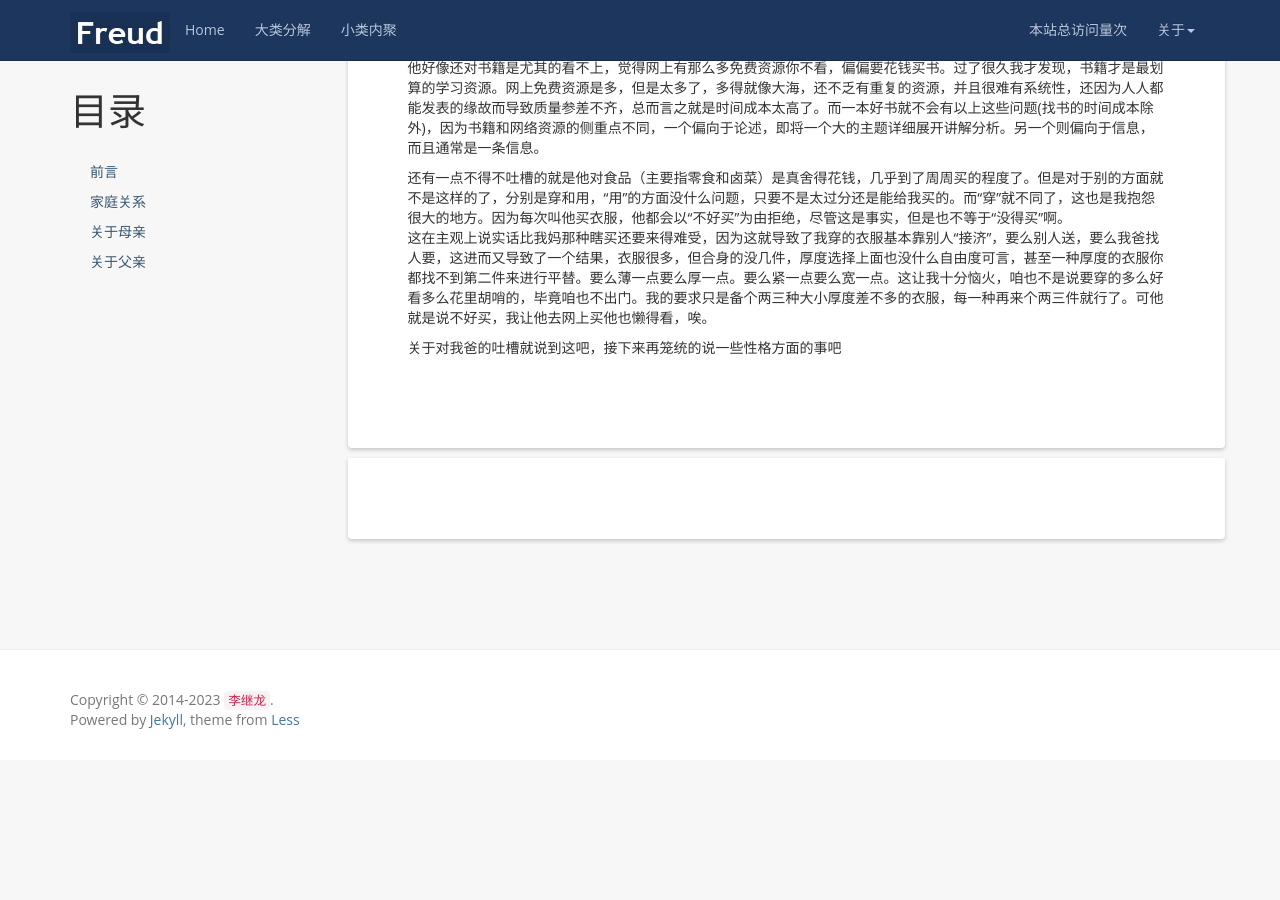
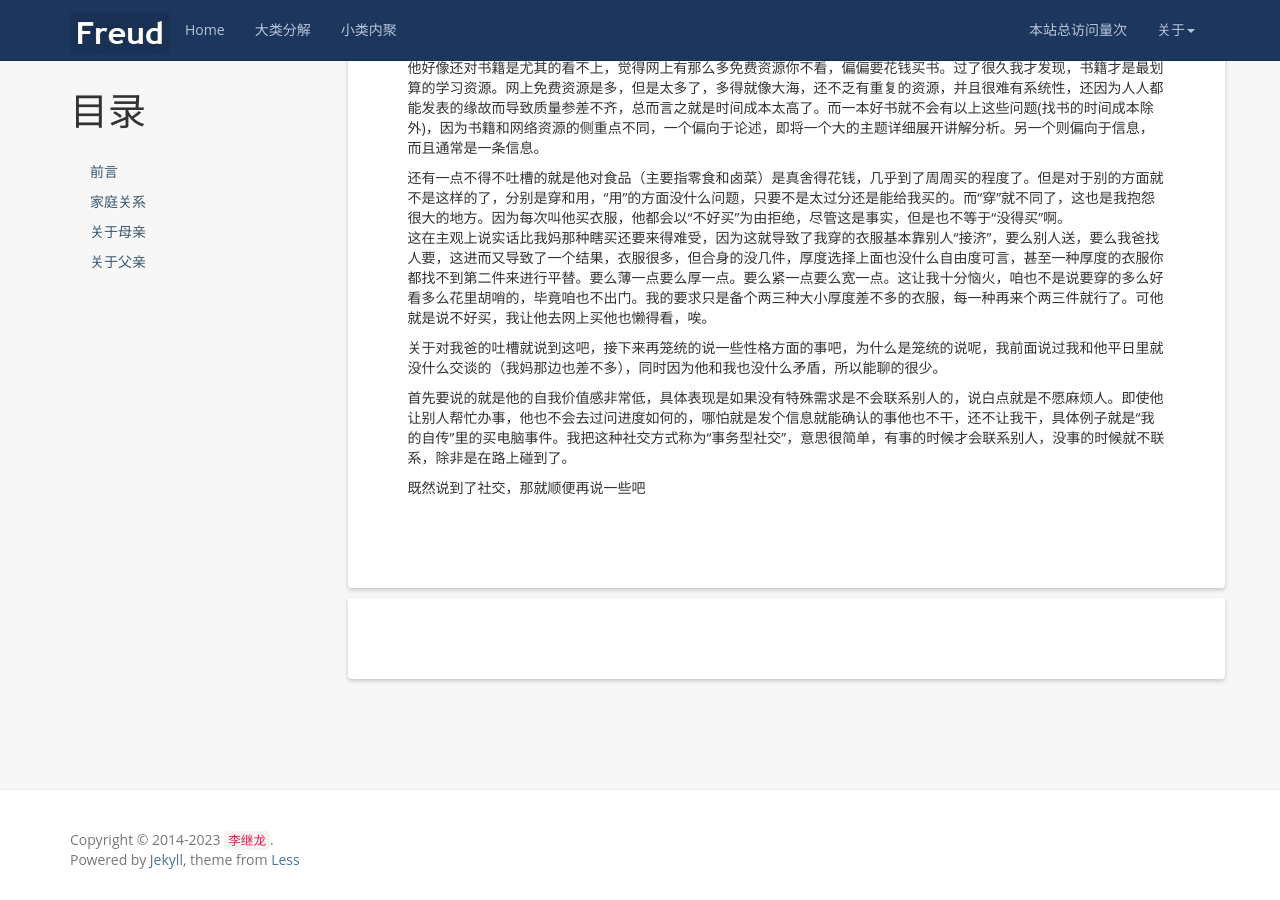
Before and after one commit to kljzndx/My-Blog, a Jekyll site: the page built from _posts/2022-11-23-细说家庭关系.md, in a window 1280 px wide and 900 px high, scrolled down 7296 px. Built offline with Jekyll 4.4.1, drawn with Linux system fonts in a browser that asks for light colours; nearby versions of some CDN libraries; comment, search, counter and statistics services are not loaded; before the commit the page ends 8056 px from its top, so only the background shows below that.

Commit message:
写作状态同步---自我价值感底下

```diff
--- a/_posts/2022-11-23-细说家庭关系.md
+++ b/_posts/2022-11-23-细说家庭关系.md
@@ -158,4 +158,8 @@ ok，我妈的身体已经介绍完了，由于我爸的身体没这么奇葩，
 还有一点不得不吐槽的就是他对食品（主要指零食和卤菜）是真舍得花钱，几乎到了周周买的程度了。但是对于别的方面就不是这样的了，分别是穿和用，“用”的方面没什么问题，只要不是太过分还是能给我买的。而“穿”就不同了，这也是我抱怨很大的地方。因为每次叫他买衣服，他都会以“不好买”为由拒绝，尽管这是事实，但是也不等于“没得买”啊。
 这在主观上说实话比我妈那种瞎买还要来得难受，因为这就导致了我穿的衣服基本靠别人“接济”，要么别人送，要么我爸找人要，这进而又导致了一个结果，衣服很多，但合身的没几件，厚度选择上面也没什么自由度可言，甚至一种厚度的衣服你都找不到第二件来进行平替。要么薄一点要么厚一点。要么紧一点要么宽一点。这让我十分恼火，咱也不是说要穿的多么好看多么花里胡哨的，毕竟咱也不出门。我的要求只是备个两三种大小厚度差不多的衣服，每一种再来个两三件就行了。可他就是说不好买，我让他去网上买他也懒得看，唉。
 
-关于对我爸的吐槽就说到这吧，接下来再笼统的说一些性格方面的事吧
+关于对我爸的吐槽就说到这吧，接下来再笼统的说一些性格方面的事吧，为什么是笼统的说呢，我前面说过我和他平日里就没什么交谈的（我妈那边也差不多），同时因为他和我也没什么矛盾，所以能聊的很少。
+
+首先要说的就是他的自我价值感非常低，具体表现是如果没有特殊需求是不会联系别人的，说白点就是不愿麻烦人。即使他让别人帮忙办事，他也不会去过问进度如何的，哪怕就是发个信息就能确认的事他也不干，还不让我干，具体例子就是“我的自传”里的买电脑事件。我把这种社交方式称为“事务型社交”，意思很简单，有事的时候才会联系别人，没事的时候就不联系，除非是在路上碰到了。
+
+既然说到了社交，那就顺便再说一些吧
```
